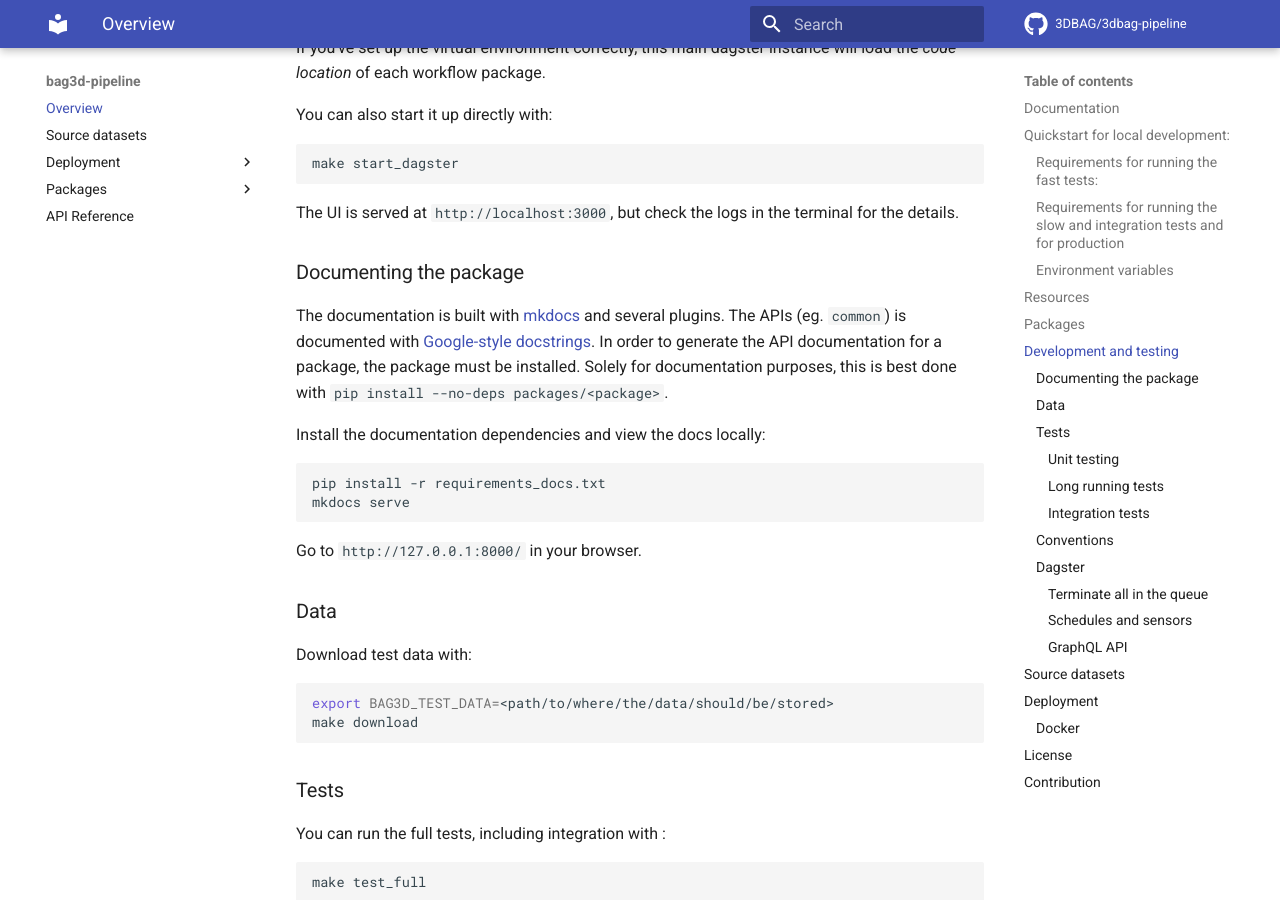
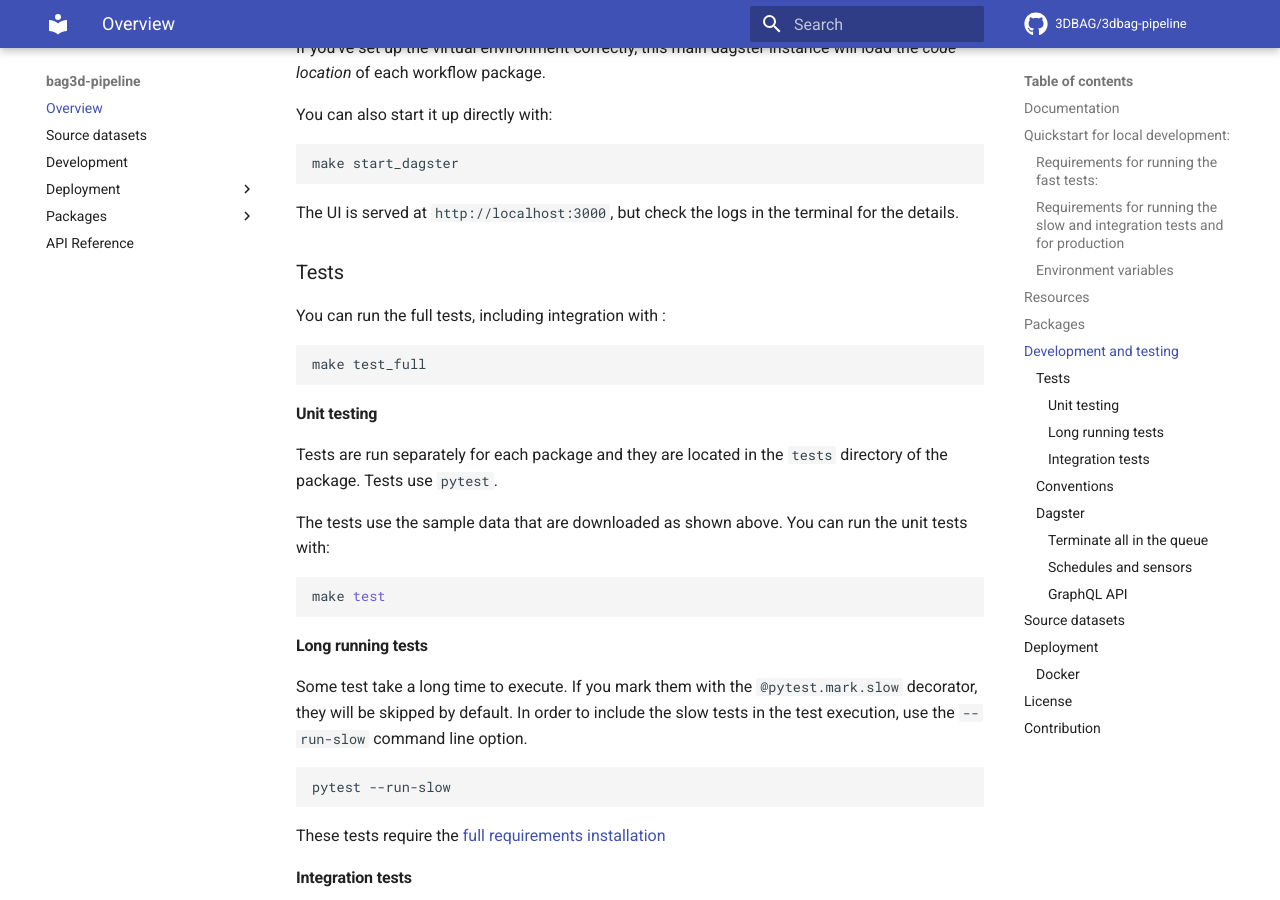
Before and after one commit to 3DBAG/3dbag-pipeline, an MkDocs documentation site: the page built from docs/index.md, in a window 1280 px wide and 900 px high, scrolled down 4225 px. Built offline with MkDocs 1.6.1 and Material for MkDocs 9.7.7, drawn with Linux system fonts in a browser that asks for light colours; comment, search, counter and statistics services are not loaded.

````diff
--- a/README.md
+++ b/README.md
@@ -188,30 +188,6 @@
 
 The UI is served at `http://localhost:3000`, but check the logs in the terminal for the details.
 
-### Documenting the package
-
-The documentation is built with [mkdocs](https://www.mkdocs.org/) and several plugins.
-The APIs (eg. `common`) is documented with [Google-style docstrings](https://google.github.io/styleguide/pyguide.html#38-comments-and-docstrings).
-In order to generate the API documentation for a package, the package must be installed.
-Solely for documentation purposes, this is best done with `pip install --no-deps packages/<package>`.
-
-Install the documentation dependencies and view the docs locally:
-
-```shell
-pip install -r requirements_docs.txt
-mkdocs serve
-```
-
-Go to `http://127.0.0.1:8000/` in your browser.
-
-### Data
-
-Download test data with:
-
-```bash
-export BAG3D_TEST_DATA=<path/to/where/the/data/should/be/stored>
-make download
-```
 
 ### Tests
 
--- a/docker/README.md
+++ b/docker/README.md
@@ -55,11 +55,3 @@
 
 The 3dbag-pipeline calls several tools in a subprocess, e.g. roofer, tyler, gdal, pdal etc.
 We maintain a builder image in `docker/tools/Dockerfile` with all of these tools installed, and use it as a base image for building the images of the workflow packages (`core`, `floors_estimation`, `party_walls`.)
-
-## Local development in docker containers
-
-It is possible to set up your own development environment by compiling all the tools (see `tools-build.sh`) and installing the 3dbag-pipeline packages into virtual environments.
-
-The alternative is to develop the 3dbag-pipeline code in docker containers that already contain the necessary dependencies and tools.
-
-The docker documentation describes in detail how [does the compose watch functionality work](https://docs.docker.com/compose/how-tos/file-watch/).
--- a/mkdocs.yml
+++ b/mkdocs.yml
@@ -46,6 +46,7 @@
 nav:
   - Overview: index.md
   - Source datasets: SOURCE_DATASETS.md
+  - Development: development.md
   - Deployment:
       - docker: docker.md
   - Packages:
````
Also changed, not shown: docs/development.md (added, +81 -0 lines).
